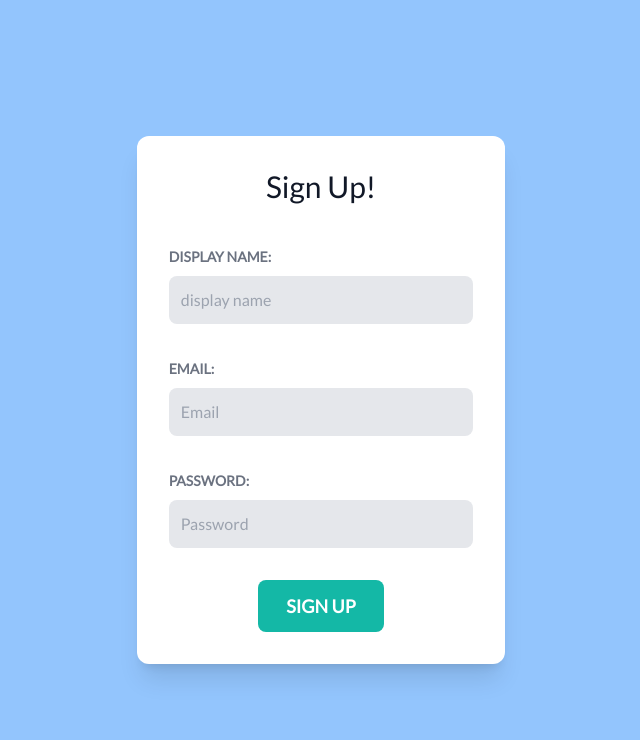
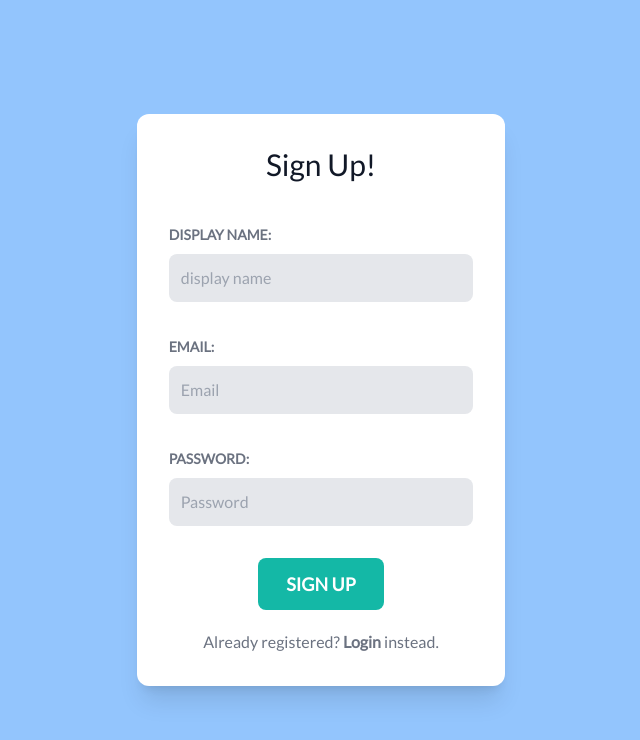
Before and after one commit to andrei-kozel/vue-live-chat, a Vue app: page / in a window 1280 px wide. Both pictures are taken after a click on the element "Signup". Shown: the top 740 px of the page, without its empty margins (319-959 px from the left). Built offline with nearby package versions, Linux system fonts and the light colour scheme.

Commit message:
hint on login component

```diff
--- a/src/views/WelcomeView.vue
+++ b/src/views/WelcomeView.vue
@@ -8,6 +8,10 @@
     </div>
     <div v-else>
       <SignupForm />
+      <p class="welcome-hint">
+        Already registered?
+        <span @click="showLogin = true">Login</span> instead.
+      </p>
     </div>
   </div>
 </template>
```
